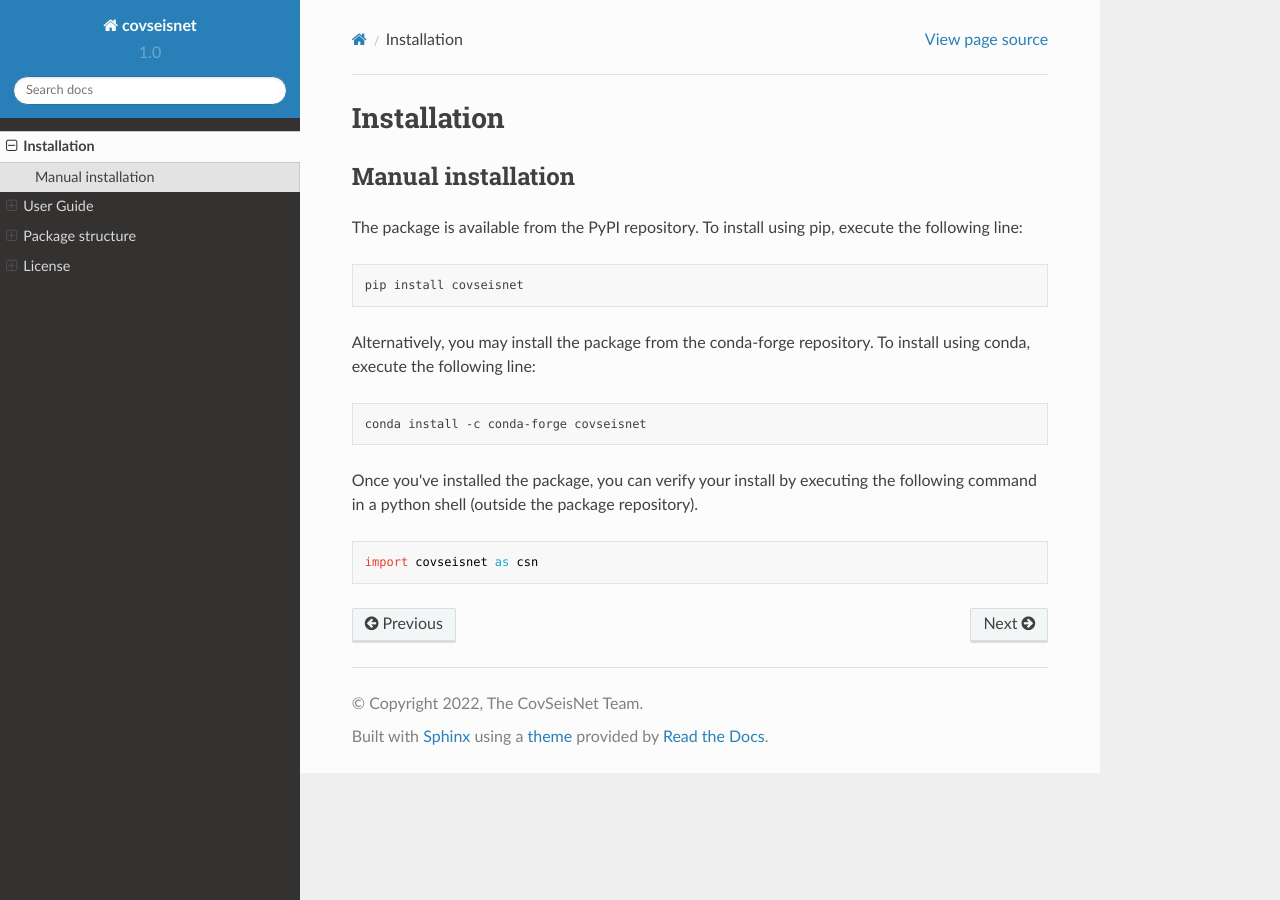
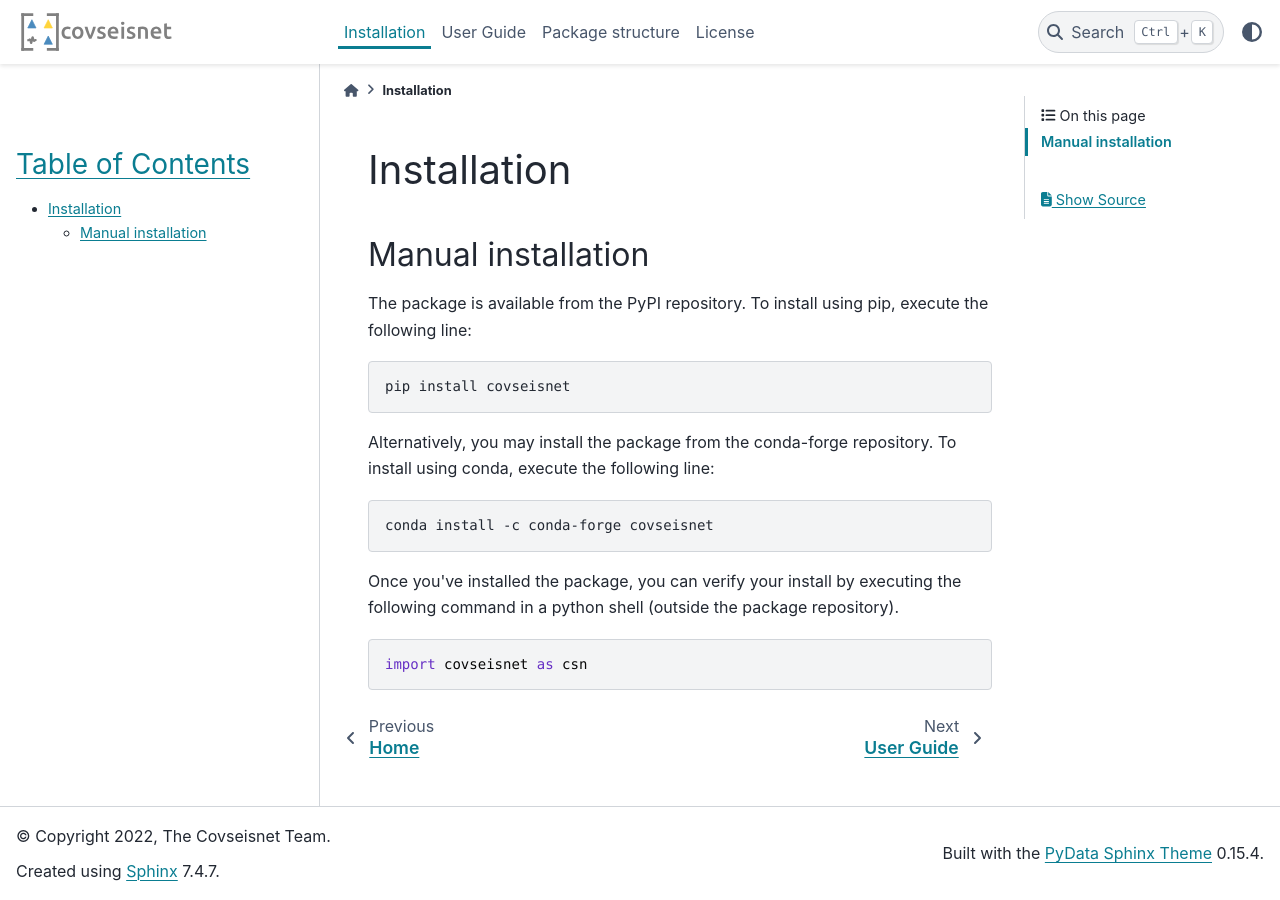
Before and after one commit to covseisnet/covseisnet, a Sphinx documentation site: the page built from docs/source/installation.rst, in a window 1280 px wide. Built offline with Sphinx 7.4.7 and the PyData theme 0.15.4, drawn with Linux system fonts in a browser that asks for light colours; pages that are not in the unit, such as notebooks, are missing from menus.

Commit message:
Created small logo

```diff
--- a/docs/source/_static/logo.py
+++ b/docs/source/_static/logo.py
@@ -8,6 +8,7 @@ import matplotlib.pyplot as plt
 from scipy import signal
 
 SIZE_FIGURE_INCHES = 2, 2
+SIZE_FIGURE_SMALL_INCHES = 1, 1
 SIZE_TRIANGLES = 15
 SIZE_TEXT = 22
 
@@ -23,6 +24,7 @@ BRACKET_VERTICAL_MARGIN = 0.75
 
 SAVEPATH = os.path.dirname(__file__)
 FILEPATH_LOGO_1 = os.path.join(SAVEPATH, "logo_square.svg")
+FILEPATH_LOGO_2 = os.path.join(SAVEPATH, "logo_square_small.svg")
 
 COLOR_1 = "#4B8BBE"
 COLOR_2 = "#FFD43B"
@@ -40,7 +42,13 @@ def item_coordinates():
     return coordinates
 
 
-def main():
+def item_coordinates_small():
+    coordinates = np.meshgrid(np.arange(2) * 2, np.arange(2) * 2)
+    coordinates = coordinates[0].ravel()[1:], coordinates[1].ravel()[1:]
+    return coordinates
+
+
+def logo_square():
 
     # Figure and axes instance
     figure, axes = plt.subplots(1, figsize=SIZE_FIGURE_INCHES)
@@ -122,7 +130,6 @@ def main():
         color=COLOR_3,
         weight=800,
     )
-
     # Wave
     time = np.linspace(-0.5, 0.5) * WAVE_STRETCH_X
     wave = np.sin(2 * np.pi * WAVE_FREQUENCY * time) * WAVE_STRETCH_Y / 2
@@ -134,9 +141,110 @@ def main():
     axes.set_aspect("equal")
 
     # Save figure
-    print(FILEPATH_LOGO_1)
     figure.savefig(FILEPATH_LOGO_1)
 
 
+def logo_square_small():
+
+    # Figure and axes instance
+    figure, axes = plt.subplots(1, figsize=SIZE_FIGURE_SMALL_INCHES)
+
+    # Plot triangles
+    for coordinates in zip(*item_coordinates_small()):
+        x, y = coordinates
+        if 2 - x == y:
+            color = COLOR_1
+        elif (x == 1) & (y == 1):
+            color = COLOR_3
+        else:
+            color = COLOR_2
+        axes.plot(
+            *coordinates,
+            "^",
+            ms=SIZE_TRIANGLES * 0.8,
+            clip_on=False,
+            color=color
+        )
+
+    # Plot square braquets
+    hspace = BRACKET_HORIZONTAL_MARGIN * 2
+    wspace = BRACKET_VERTICAL_MARGIN * 2
+
+    # Bottom left
+    plt.plot(
+        [-hspace, 0],
+        [-wspace, -wspace],
+        color=COLOR_3,
+        linewidth=BRACKETS_LINEWIDTH,
+    )
+
+    # Bottom right
+    plt.plot(
+        [2 + hspace, 2],
+        [-wspace, -wspace],
+        color=COLOR_3,
+        linewidth=BRACKETS_LINEWIDTH,
+    )
+
+    # Top left
+    plt.plot(
+        [-hspace, 0],
+        [2 + wspace, 2 + wspace],
+        color=COLOR_3,
+        linewidth=BRACKETS_LINEWIDTH,
+    )
+
+    # Top right
+    plt.plot(
+        [2, 2 + hspace],
+        [2 + wspace, 2 + wspace],
+        color=COLOR_3,
+        linewidth=BRACKETS_LINEWIDTH,
+    )
+
+    # Left
+    plt.plot(
+        [-hspace, -hspace],
+        [-wspace, 2 + wspace],
+        color=COLOR_3,
+        linewidth=BRACKETS_LINEWIDTH,
+    )
+
+    # Right
+    plt.plot(
+        [2 + hspace, 2 + hspace],
+        [-wspace, 2 + wspace],
+        color=COLOR_3,
+        linewidth=BRACKETS_LINEWIDTH,
+    )
+
+    # Wave
+    time = np.linspace(-0.5, 0.5) * WAVE_STRETCH_X * 1.1
+    wave = np.sin(2 * np.pi * WAVE_FREQUENCY / 2 * time) * WAVE_STRETCH_Y * 0.6
+    wave *= signal.windows.gaussian(len(time), WAVE_WIDTH * 1.5)
+    plt.plot(time, wave, linewidth=WAVE_LINEWIDTH, color=COLOR_3)
+
+    # Text
+    plt.text(
+        3.5,
+        1,
+        "covseisnet",
+        name="Ubuntu",
+        va="center",
+        ha="left",
+        size=SIZE_TEXT * 1.5,
+        color=COLOR_3,
+        weight=500,
+    )
+
+    # Format axes
+    axes.set_axis_off()
+    axes.set_aspect("equal")
+
+    # Save figur
+    figure.savefig(FILEPATH_LOGO_2)
+
+
 if __name__ == "__main__":
-    main()
+    logo_square()
+    logo_square_small()
--- a/docs/source/conf.py
+++ b/docs/source/conf.py
@@ -26,7 +26,7 @@ sys.path.insert(0, os.path.abspath("../../"))
 # -------------------
 
 project = "covseisnet"
-copyright = "2022, The CovSeisNet Team"
+copyright = "2022, The Covseisnet Team"
 author = "L. Seydoux, J. Soubestre, C. Journeau, F. Tong & N. Shapiro"
 
 # The short X.Y version
@@ -111,13 +111,13 @@ pygments_style = "tango"
 # Options for HTML output
 # -----------------------
 
-html_theme = "sphinx_rtd_theme"
+html_theme = "pydata_sphinx_theme"
 
 # Theme options are theme-specific and customize the look and feel of a theme
 # further.  For a list of options available for each theme, see the
 # documentation.
 
-html_logo = "_static/logo.png"
+html_logo = "_static/logo_square_small.svg"
 
 html_theme_options = {
     "canonical_url": "",
@@ -198,7 +198,9 @@ latex_documents = [
 
 # One entry per manual page. List of tuples
 # (source start file, name, description, authors, manual section).
-man_pages = [(master_doc, "covseisnet", "covseisnet Documentation", [author], 1)]
+man_pages = [
+    (master_doc, "covseisnet", "covseisnet Documentation", [author], 1)
+]
 
 
 # Options for Texinfo output
```
Also changed, not shown: docs/source/_static/logo_square.svg, docs/source/_static/logo_square_small.svg (added).
